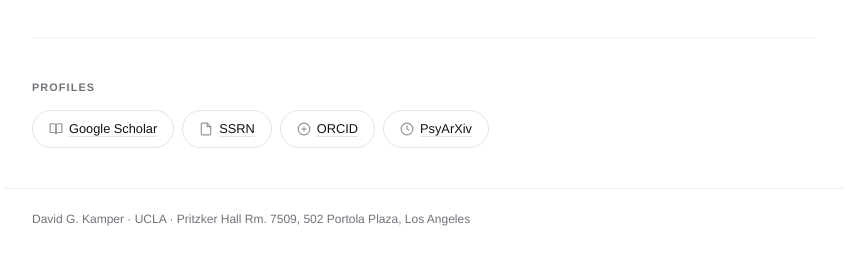
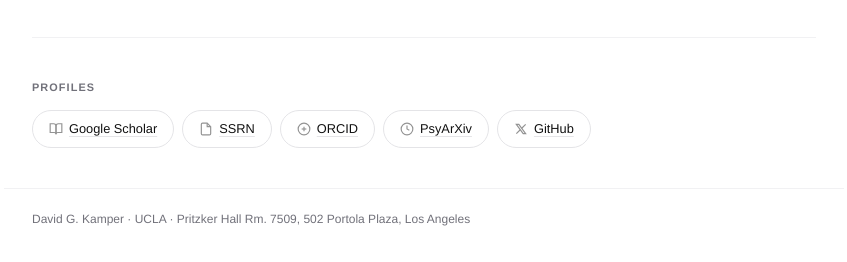
Before and after one commit to dgkamper/dgkamper.github.io, a Jekyll site: the page built from research.html, in a window 1280 px wide and 900 px high, scrolled down 1688 px. Shown: the part 635-897 px from the top of the window, without its empty margins (216-1063 px from the left). Built offline with Jekyll 4.4.1, drawn with Linux system fonts in a browser that asks for light colours.

Commit message:
Add GitHub link to research.html

```diff
--- a/research.html
+++ b/research.html
@@ -54,5 +54,9 @@ page_title: Research
       <svg viewBox="0 0 24 24" fill="none" stroke="currentColor" stroke-width="2"><circle cx="12" cy="12" r="10"/><path d="M12 6v6l4 2"/></svg>
       PsyArXiv
     </a>
+    <a class="link-pill" href="https://github.com/DGK-Law-and-Cognition-Lab">
+      <svg viewBox="0 0 24 24" fill="none" stroke="currentColor" stroke-width="2"><path d="M4 4l11.733 16h4.267l-11.733 -16z"/><path d="M4 20l6.768 -6.768m2.46 -2.46l6.772 -6.772"/></svg>
+      GitHub
+    </a>
   </div>
 </section>
```
